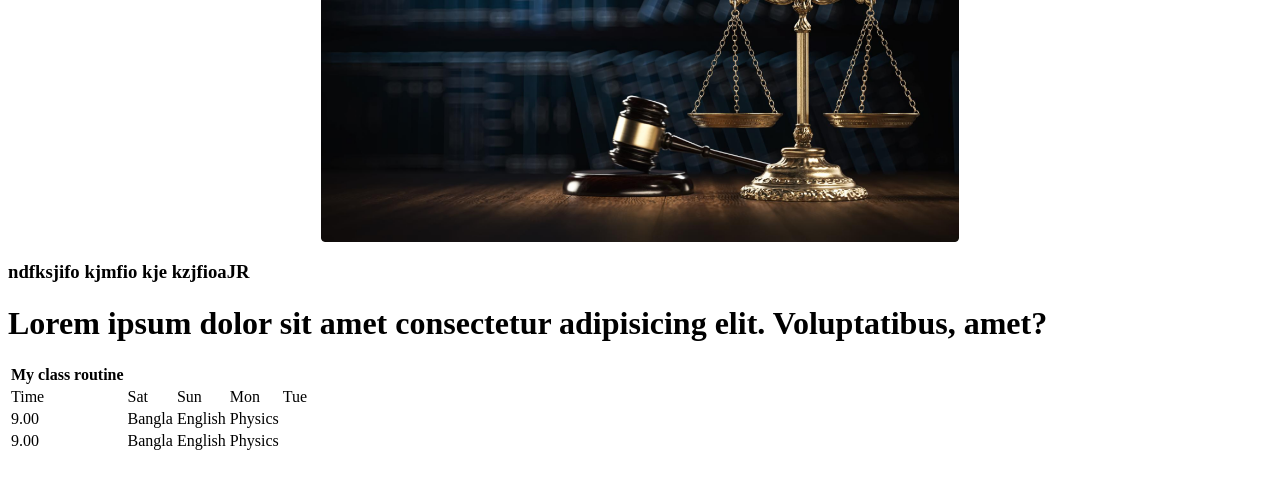
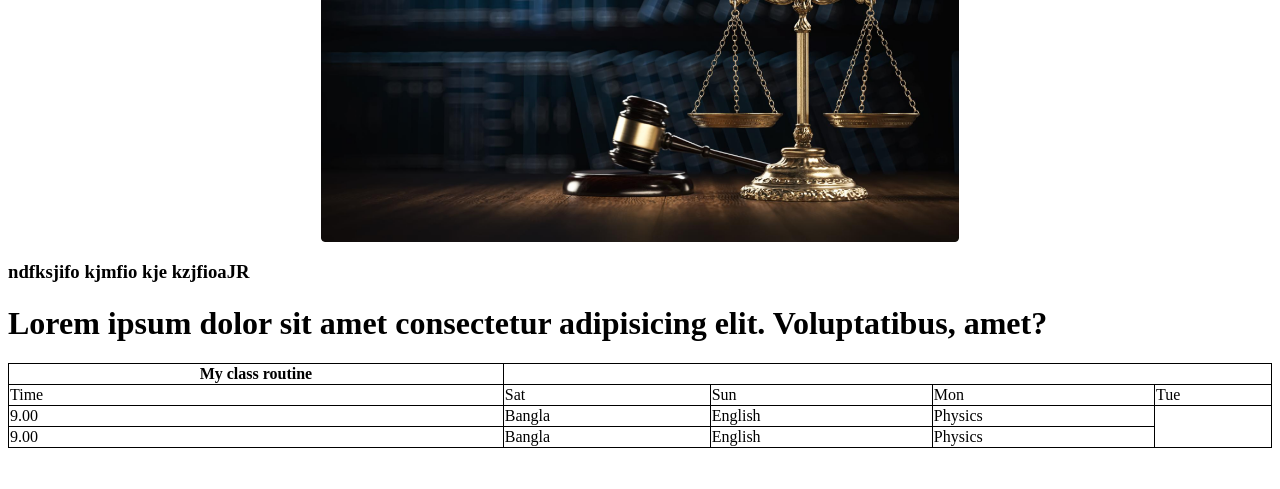
Before and after one commit to Ahammedsa/my-second-repo, a plain HTML site: page index.html in a window 1280 px wide. Shown: the part 79-568 px from the top of the page. Drawn offline with Linux system fonts and the light colour scheme.

Commit message:
Changes some td

```diff
--- a/index.html
+++ b/index.html
@@ -4,7 +4,9 @@
     <meta charset="UTF-8">
     <meta http-equiv="X-UA-Compatible" content="IE=edge">
     <meta name="viewport" content="width=device-width, initial-scale=1.0">
+
     <title>Document</title>
+
     <link rel="stylesheet" href="styles/style.css">
 </head>
 <body>
@@ -16,7 +18,7 @@
     <h3  class="page"> ndfksjifo kjmfio kje kzjfioaJR </h3>
     <h1 class="title">Lorem ipsum dolor sit amet consectetur adipisicing elit. Voluptatibus, amet?</h1>
         <table>
-            <th>
+            <th class="th3">
              My class routine
             </th>
             <tr>
--- a/styles/style.css
+++ b/styles/style.css
@@ -5,6 +5,13 @@
      height: 300px;
      background-position: center;
    }
+   table,th, td{
+    border: 1px solid;
+   }
+   table {
+    width: 100%;
+    border-collapse: collapse;
+  }
 
 /* .page{
     color: aqua;
```
